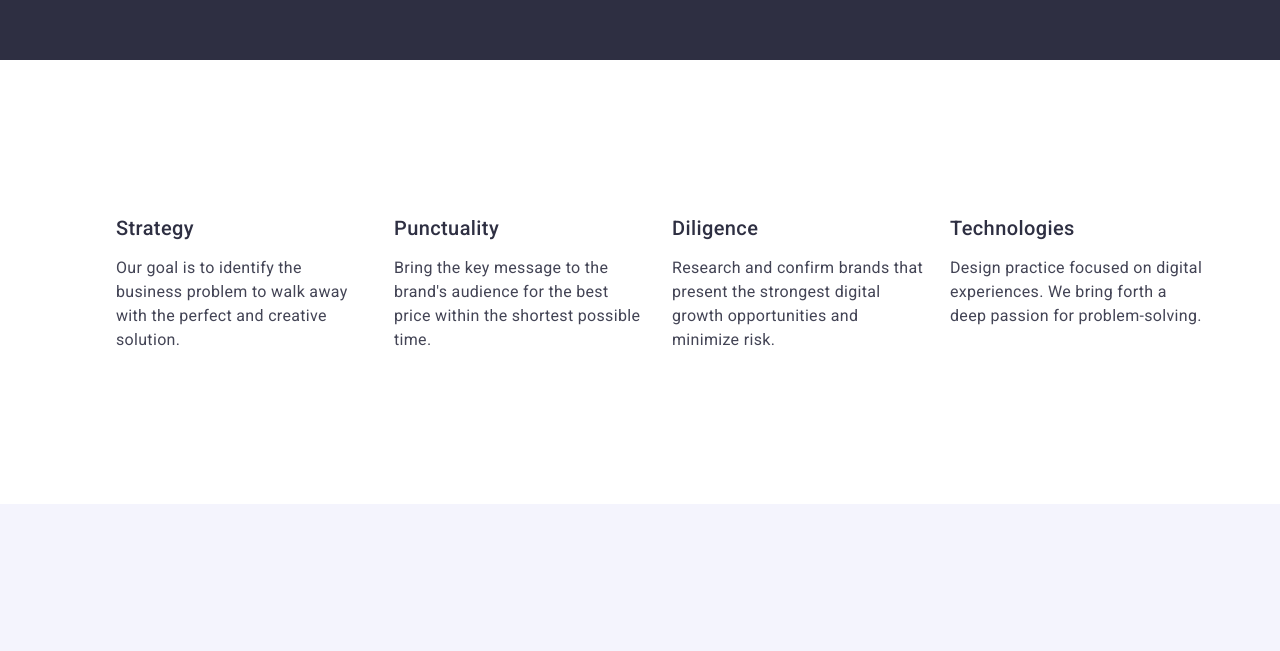
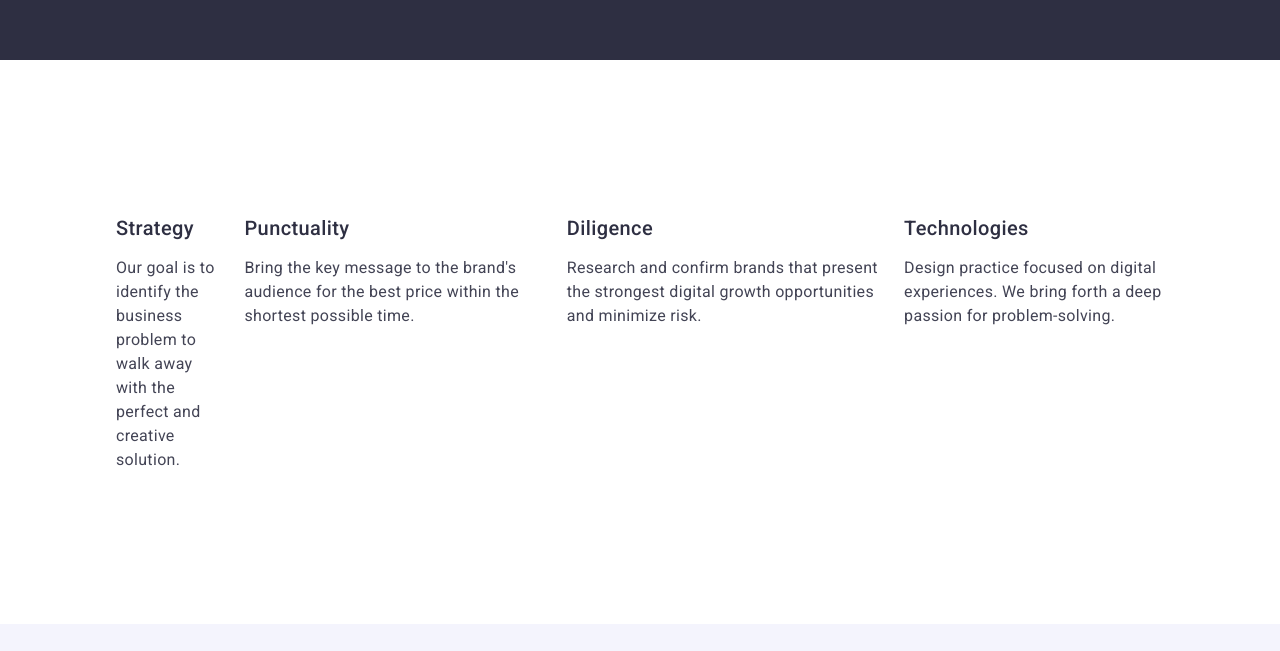
Before and after one commit to Maksym-Shchepetkov/goit-markup-hw-03, a plain HTML site: page index.html in a window 1280 px wide. Shown: the part 642-1293 px from the top of the page. Drawn offline with nearby package versions, Linux system fonts and the light colour scheme.

Commit message:
update css

```diff
--- a/css/styles.css
+++ b/css/styles.css
@@ -147,7 +147,8 @@ img {
     gap: 24px;
 }
 
-.page-factors-items {
+
+.page-factors-list li:first-child {
     flex-basis: calc((100% - 72px) / 4);
 }
 
```
